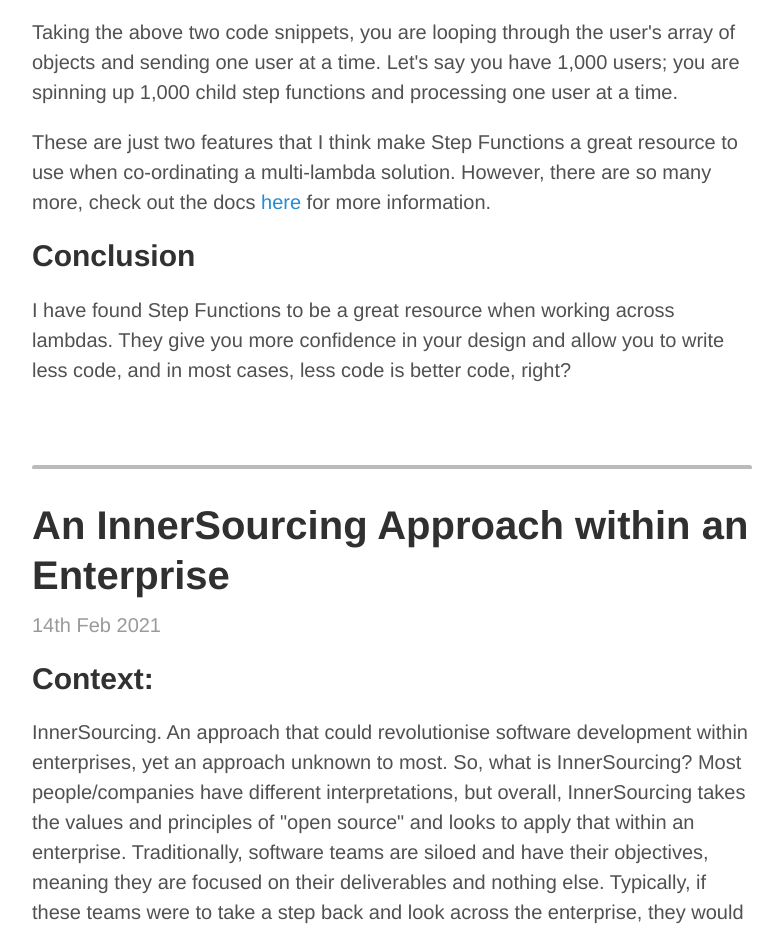
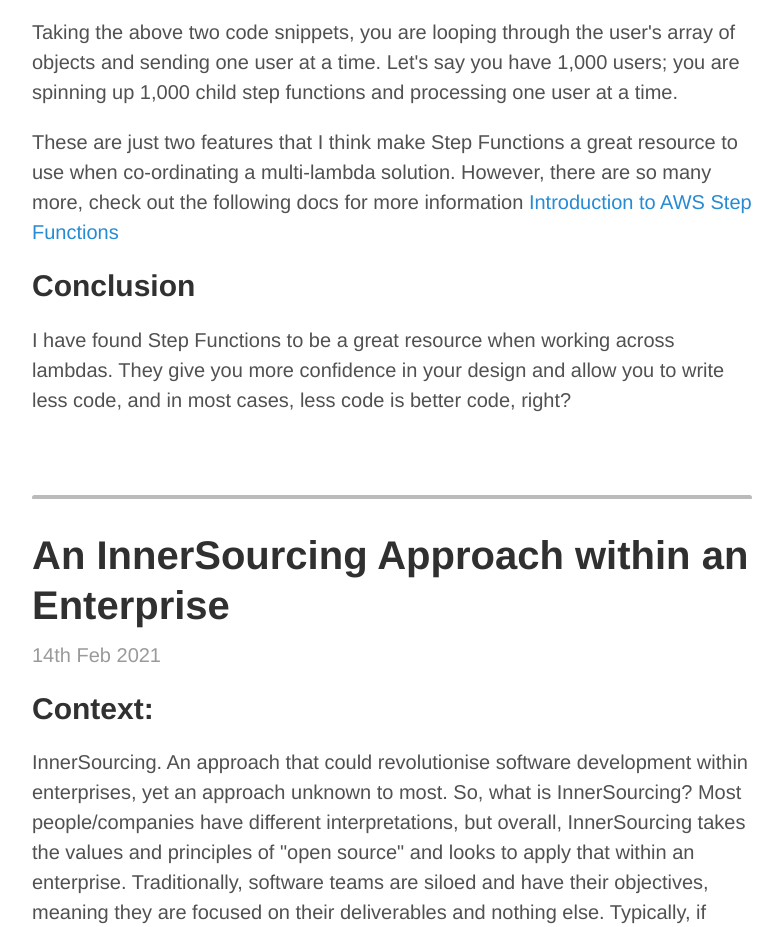
Before and after one commit to NickLiffen/NickLiffen.me, a plain HTML site: page index.html in a window 1280 px wide. Shown: the part 7108-8035 px from the top of the page, without its empty margins (428-1211 px from the left). Drawn offline with Linux system fonts and the light colour scheme.

Commit message:
Making <a> tag feilds more descriptive

```diff
--- a/index.html
+++ b/index.html
@@ -231,7 +231,7 @@
         AWS_STEP_FUNCTIONS_STARTED_BY_EXECUTION_ID.$: "$$.Ex.Id"
         </pre>
         <p>Taking the above two code snippets, you are looping through the user's array of objects and sending one user at a time. Let's say you have 1,000 users; you are spinning up 1,000 child step functions and processing one user at a time. </p>
-        <p> These are just two features that I think make Step Functions a great resource to use when co-ordinating a multi-lambda solution. However, there are so many more, check out the docs <a href="https://docs.aws.amazon.com/step-functions/latest/dg/welcome.html" target="_blank" rel="noreferrer">here</a> for more information.</p>
+        <p> These are just two features that I think make Step Functions a great resource to use when co-ordinating a multi-lambda solution. However, there are so many more, check out the following docs for more information <a href="https://docs.aws.amazon.com/step-functions/latest/dg/welcome.html" target="_blank" rel="noreferrer">Introduction to AWS Step Functions</a></p>
         <h2 id="conclusion" class="mb">Conclusion</h2>
         <p>I have found Step Functions to be a great resource when working across lambdas. They give you more confidence in your design and allow you to write less code, and in most cases, less code is better code, right? </p>
       </div>
```
